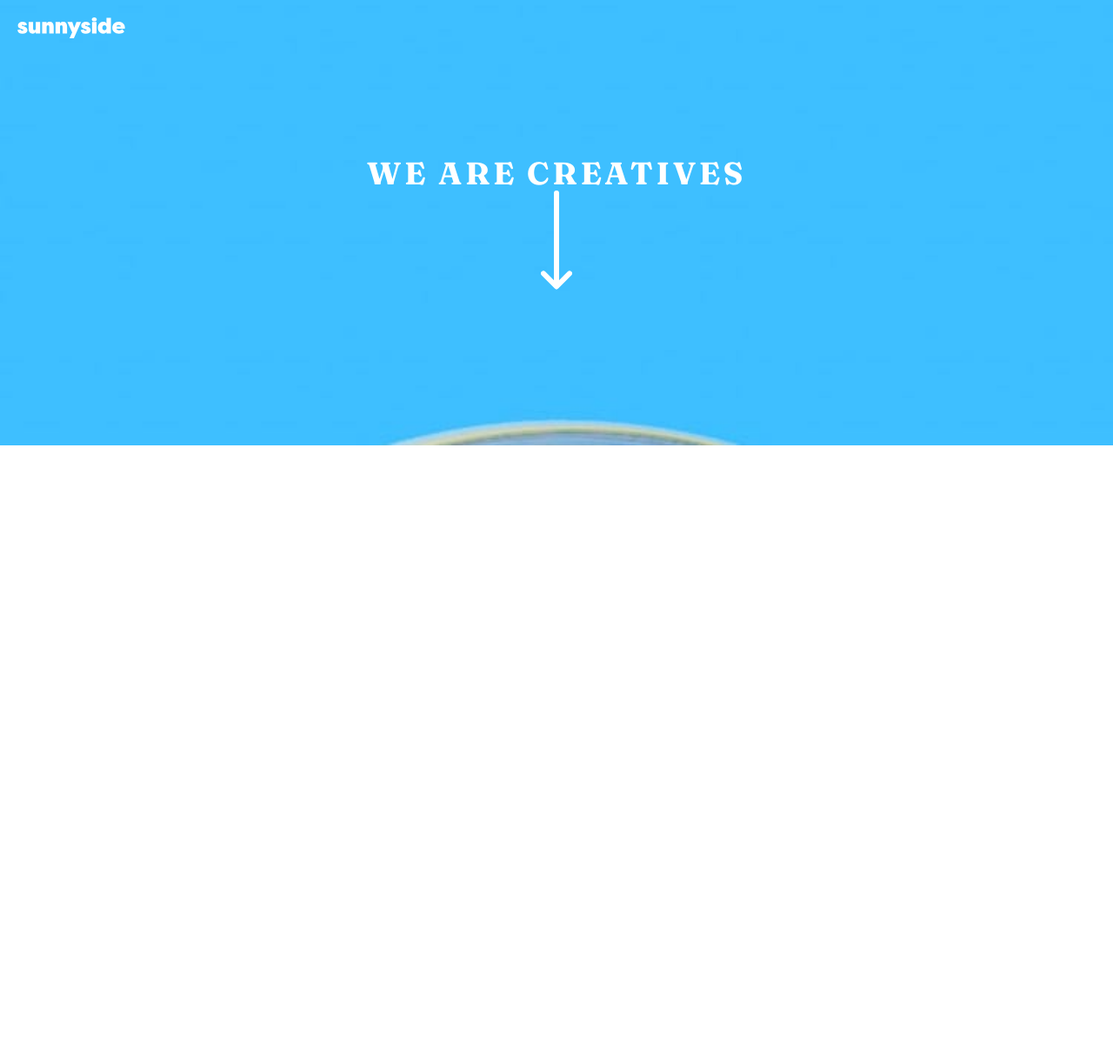
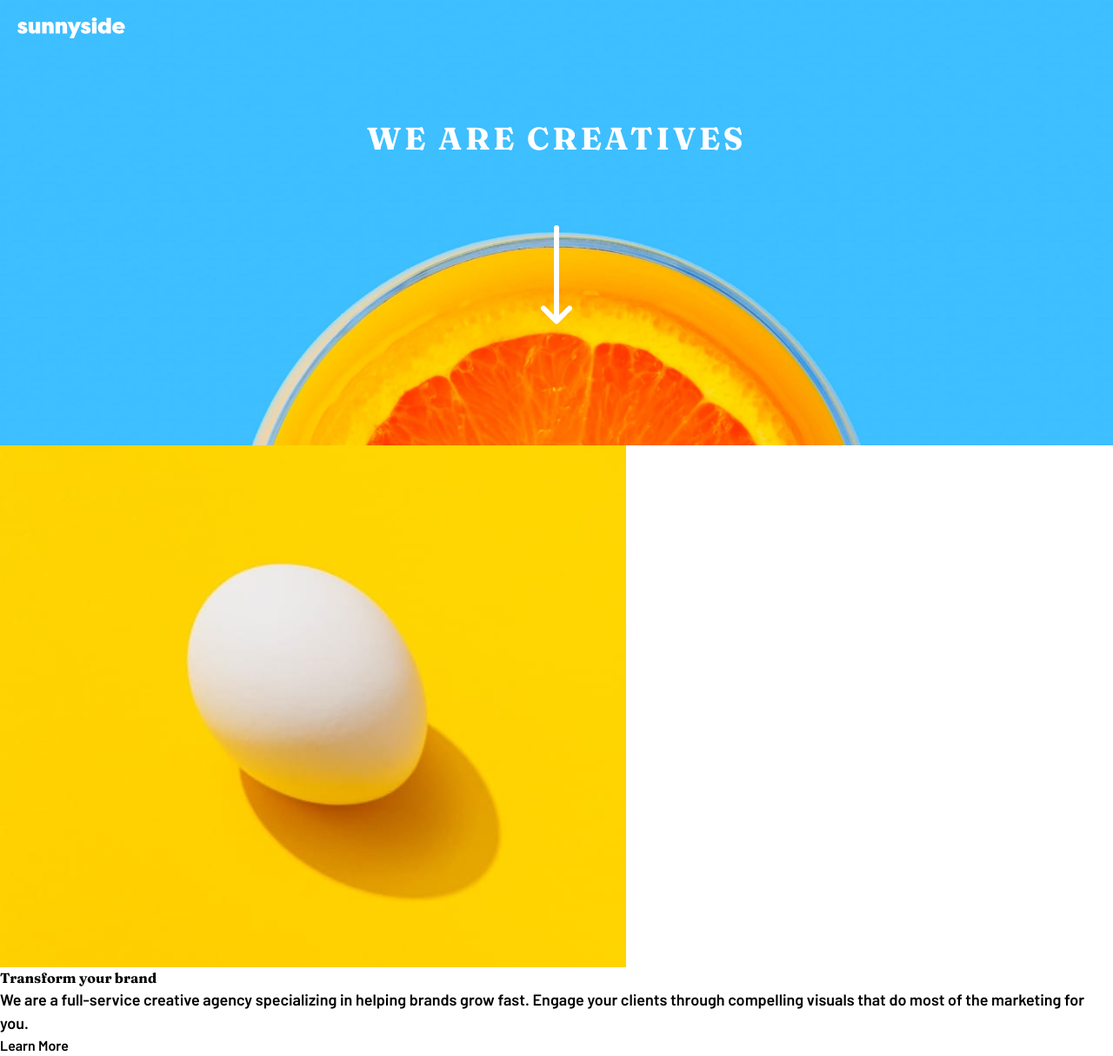
Before and after one commit to mematthew123/add-agency-site, a React (Create React App) app in the folder sunny-port/: page / in a window 1280 px wide. Shown: the whole page at 87% size. Before the commit the page ends 800 px from the top, so only its background shows below. Built offline with nearby package versions, Linux system fonts and the light colour scheme.

Commit message:
updated title and showcase/transofrm componenets

```diff
--- a/sunny-port/public/index.html
+++ b/sunny-port/public/index.html
@@ -21,7 +21,7 @@
       href="https://fonts.googleapis.com/css2?family=Barlow:wght@600&family=Fraunces:wght@700;900&display=swap"
       rel="stylesheet"
     />
-    <title>Frontend Mentor | Sunnyside Landing Page</title>
+    <title>Matthew Rhoads | Sunnyside Landing Page</title>
   </head>
   <body>
     <noscript>You need to enable JavaScript to run this app.</noscript>
--- a/sunny-port/src/App.js
+++ b/sunny-port/src/App.js
@@ -1,5 +1,6 @@
 import Header from "./components/Header"
 import Showcase from "./components/Showcase"
+import Transform from "./components/Transform"
 
 const App = () =>{
   return (
@@ -7,6 +8,7 @@ const App = () =>{
 
   <Header/>
   <Showcase/>
+  <Transform/>
 
   </>
 
--- a/sunny-port/src/components/Showcase.js
+++ b/sunny-port/src/components/Showcase.js
@@ -11,7 +11,7 @@ const Showcase = () => {
 
         <div className="overlay">
         <h1 className=" text-4xl text-white tracking-widest">WE ARE CREATIVES</h1>
-        <img src={arrow} alt=""/>
+        <img src={arrow} alt="" className="mt-20"/>
 
 
 
--- /dev/null
+++ b/sunny-port/src/components/Transform.js
@@ -0,0 +1,40 @@
+import React from 'react'
+import transformMobile from "../images/mobile/image-transform.jpg"
+import transformDesktop from "../images/desktop/image-transform.jpg"
+
+function Transform() {
+    return (
+    <>
+
+
+    <section>
+
+    <div>
+    <picture>
+
+    <source media="(min-width: 768px)" srcSet= {transformDesktop} />
+<img src= {transformMobile} alt=""/>
+
+    </picture>
+    </div>
+
+    <div>
+
+    <h2>Transform your brand</h2>
+    <p>  We are a full-service creative agency specializing in helping brands grow fast.
+    Engage your clients through compelling visuals that do most of the marketing for you.</p>
+    <button className= "btn-trasnform">Learn More</button>
+
+    </div>
+
+
+    </section>
+
+
+
+
+    </>
+    )
+}
+
+export default Transform
--- a/sunny-port/src/index.css
+++ b/sunny-port/src/index.css
@@ -75,8 +75,19 @@ body {
     flex-direction: column;
     align-items: center;
     justify-content: center;
+}
+
+@media (min-width:768px){
+    .showcase {
+
+        background: url("./images/desktop/image-header.jpg")
+        no-repeat center/cover;
+        height:512px
+    }
+
+}
+
+/* .btn-trasnform{
 
 
-
-
-}
+} */
```
Also changed, not shown: sunny-port/src/images/desktop/image-transform.jpg (added), sunny-port/src/images/mobile/image-transform.jpg (added).
